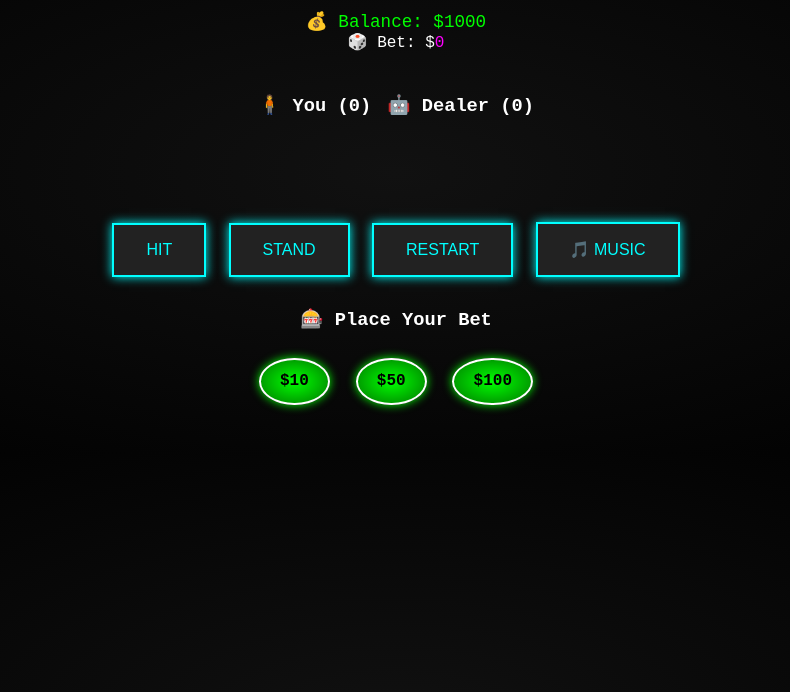
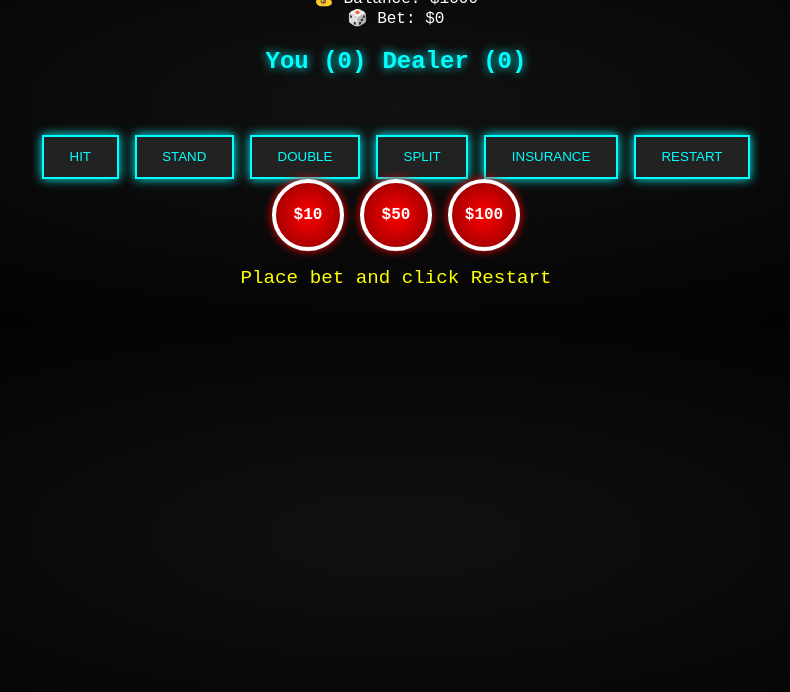
Before and after one commit to YUNGJOKING/SHAMELESS-BET, a plain HTML site: page index.html in a window 1280 px wide. Shown: the part 108-800 px from the top of the page, without its empty margins (244-1034 px from the left). Drawn offline with Linux system fonts and the light colour scheme.

Commit message:
Update index.html

```diff
--- a/index.html
+++ b/index.html
@@ -2,268 +2,197 @@
 <html lang="en">
 <head>
   <meta charset="UTF-8">
-  <title>SHAMELESS Blackjack</title>
-  <meta name="viewport" content="width=device-width, initial-scale=1.0">
+  <title>Ultimate SHAMELESS Blackjack</title>
+  <meta name="viewport" content="width=device-width, initial-scale=1">
   <style>
-    :root {
-      --neon: #0ff;
-      --dark-bg: #000;
-      --glow: 0 0 10px var(--neon);
+    @keyframes chip-pop { 0% { transform: scale(0.6); opacity: 0; }
+                          50% { transform: scale(1.1); opacity: 1; }
+                          100% { transform: scale(1); } }
+    body {
+      margin:0; padding:1rem;
+      background: radial-gradient(#111, #000);
+      color:#fff; font-family:'Courier New', monospace;
+      text-align:center;
     }
-
-    body {
-      margin: 0;
-      background: radial-gradient(#111, #000);
-      color: #fff;
-      font-family: 'Courier New', monospace;
-      text-align: center;
-      padding: 1rem;
-      overflow-x: hidden;
+    h1,h2,h3 { text-shadow:0 0 10px #0ff; color:#0ff; }
+    .flex { display:flex; justify-content:center; flex-wrap:wrap; gap:1rem; }
+    .cards { font-size:2rem; min-height:2.5rem; word-break:break-word; }
+    .button, .chip { transition:.2s; cursor:pointer; }
+    .button {
+      background:#222; border:2px solid #0ff; color:#0ff;
+      padding:.8rem 1.6rem; text-transform:uppercase;
+      box-shadow:0 0 10px #0ff;
     }
-
-    h1 {
-      color: var(--neon);
-      text-shadow: var(--glow);
-      font-size: 2.5rem;
+    .button:hover { background:#0ff; color:#000; }
+    .chip {
+      background: radial-gradient(#f00,#800);
+      width:64px; height:64px; border-radius:50%;
+      border:4px solid #fff; box-shadow:0 0 10px #f00;
+      display:flex; align-items:center; justify-content:center;
+      font-weight:bold; color:#fff; font-size:1rem;
     }
-
-    .section {
-      margin: 1.5rem 0;
-    }
-
-    .cards {
-      font-size: 2rem;
-      margin: 1rem 0;
-      min-height: 2.5rem;
-      word-break: break-word;
-    }
-
-    .chip {
-      display: inline-block;
-      margin: 0.5rem;
-      padding: 0.8rem 1.2rem;
-      border-radius: 50%;
-      background: radial-gradient(#0f0, #070);
-      border: 2px solid #fff;
-      color: #000;
-      font-weight: bold;
-      font-size: 1rem;
-      cursor: pointer;
-      box-shadow: 0 0 10px #0f0;
-      transition: transform 0.2s ease;
-    }
-
-    .chip:hover {
-      transform: scale(1.15);
-      box-shadow: 0 0 20px #0f0;
-    }
-
-    .button {
-      margin: 0.4rem;
-      padding: 1rem 2rem;
-      background: #222;
-      border: 2px solid var(--neon);
-      color: var(--neon);
-      font-size: 1rem;
-      cursor: pointer;
-      box-shadow: var(--glow);
-      text-transform: uppercase;
-    }
-
-    .button:hover {
-      background: var(--neon);
-      color: #000;
-    }
-
-    #status {
-      font-size: 1.3rem;
-      margin-top: 1rem;
-      color: #ff0;
-      text-shadow: 0 0 5px #ff0;
-    }
-
-    #balance {
-      color: #0f0;
-      font-size: 1.1rem;
-    }
-
-    #bet {
-      color: #f0f;
-    }
-
-    .responsive {
-      display: flex;
-      flex-direction: column;
-      gap: 1rem;
-      align-items: center;
-    }
-
-    @media (min-width: 600px) {
-      .responsive {
-        flex-direction: row;
-        justify-content: center;
-      }
-    }
-
-    audio {
-      display: none;
+    .chip:hover { animation:chip-pop .3s ease forwards; }
+    #status { font-size:1.2rem; color:#ff0; margin:1rem;}
+    #stats { font-size:.9rem; color:#0f0; margin-top:1rem; text-align:left; max-width:320px; margin:auto; }
+    @media (max-width:600px){
+      .flex { flex-direction:column; align-items:center; }
     }
   </style>
 </head>
 <body>
 
-  <h1>🎴 SHAMELESS Blackjack</h1>
-
+  <h1>Ultimate SHAMELESS Blackjack</h1>
   <div id="balance">💰 Balance: $<span id="player-balance">1000</span></div>
   <div>🎲 Bet: $<span id="bet">0</span></div>
 
-  <div class="section responsive">
-    <div>
-      <h3>🧍 You (<span id="player-total">0</span>)</h3>
-      <div class="cards" id="player-cards"></div>
-    </div>
-    <div>
-      <h3>🤖 Dealer (<span id="dealer-total">0</span>)</h3>
-      <div class="cards" id="dealer-cards"></div>
-    </div>
+  <div class="flex">
+    <div><h2>You (<span id="player-total">0</span>)</h2><div class="cards" id="player-cards"></div></div>
+    <div><h2>Dealer (<span id="dealer-total">0</span>)</h2><div class="cards" id="dealer-cards"></div></div>
   </div>
 
-  <div class="section">
+  <div class="flex">
     <button class="button" onclick="hit()">Hit</button>
     <button class="button" onclick="stand()">Stand</button>
+    <button class="button" onclick="doubleDown()">Double</button>
+    <button class="button" onclick="splitHand()">Split</button>
+    <button class="button" onclick="takeInsurance()">Insurance</button>
     <button class="button" onclick="restart()">Restart</button>
-    <button class="button" onclick="toggleMusic()">🎵 Music</button>
   </div>
 
-  <div class="section">
-    <h3>🎰 Place Your Bet</h3>
-    <div>
-      <span class="chip" onclick="placeBet(10)">$10</span>
-      <span class="chip" onclick="placeBet(50)">$50</span>
-      <span class="chip" onclick="placeBet(100)">$100</span>
-    </div>
+  <div class="flex">
+    <div class="chip" onclick="placeBet(10)">$10</div>
+    <div class="chip" onclick="placeBet(50)">$50</div>
+    <div class="chip" onclick="placeBet(100)">$100</div>
   </div>
 
   <div id="status"></div>
-
-  <!-- 🔊 Audio -->
-  <audio id="click-sound" src="https://cdn.pixabay.com/download/audio/2022/03/15/audio_9f6574c52a.mp3?filename=click-124467.mp3"></audio>
-  <audio id="win-sound" src="https://cdn.pixabay.com/download/audio/2022/03/15/audio_cbe73d40f3.mp3?filename=success-1-6297.mp3"></audio>
-  <audio id="lose-sound" src="https://cdn.pixabay.com/download/audio/2021/08/04/audio_3f8f6f4d7e.mp3?filename=negative_beeps-6008.mp3"></audio>
-  <audio id="bg-music" loop src="https://cdn.pixabay.com/download/audio/2022/10/12/audio_c196a3ad32.mp3?filename=casino-ambience-loop-121379.mp3"></audio>
+  <div id="stats"></div>
 
   <script>
-    let deck = [], suits = ['♠', '♥', '♦', '♣'], values = ['A','2','3','4','5','6','7','8','9','10','J','Q','K'];
-    let playerHand = [], dealerHand = [], balance = 1000, currentBet = 0, gameOver = false;
+    const suits=['♠','♥','♦','♣'], vals=['A','2','3','4','5','6','7','8','9','10','J','Q','K'];
+    let deck=[], playerHands=[], dealerHand=[], currentHand=0;
+    let balance=1000, bet=0, insBet=0, gameOver=true;
+    let stats={played:0, wins:0, losses:0, ties:0, profit:0};
 
-    const clickSound = document.getElementById('click-sound');
-    const winSound = document.getElementById('win-sound');
-    const loseSound = document.getElementById('lose-sound');
-    const music = document.getElementById('bg-music');
-
-    function play(sound) { sound.currentTime = 0; sound.play(); }
-
-    function toggleMusic() {
-      if (music.paused) music.play();
-      else music.pause();
+    function initDeck(){
+      deck=[];
+      for(let s of suits) for(let v of vals) deck.push({v,s});
+      for(let i=deck.length-1;i>0;i--){
+        let j=Math.floor(Math.random()*(i+1));
+        [deck[i],deck[j]]=[deck[j],deck[i]];
+      }
+    }
+    function cardValue(c){
+      if(['J','Q','K'].includes(c.v)) return 10;
+      if(c.v==='A') return 11; return +c.v;
+    }
+    function calcTotal(h){
+      let tot=0, aces=0;
+      h.forEach(c=>{tot+=cardValue(c); if(c.v==='A') aces++;});
+      while(tot>21 && aces--) tot-=10;
+      return tot;
+    }
+    function draw(h){h.push(deck.pop());}
+    function render(){
+      let ph=playerHands.map(h=>h.map(c=>c.v+c.s).join(' '));
+      document.getElementById('player-cards').textContent=ph.join('\n|\n');
+      document.getElementById('dealer-cards').textContent=dealerHand.map(c=>c.v+c.s).join(' ');
+      document.getElementById('player-total').textContent=calcTotal(playerHands[currentHand]);
+      document.getElementById('dealer-total').textContent=gameOver? calcTotal(dealerHand) : dealerHand[0].v+'?';
+      document.getElementById('player-balance').textContent=balance;
+      document.getElementById('bet').textContent=bet;
+      document.getElementById('stats').textContent=
+        `Hands: ${stats.played}, Wins: ${stats.wins}, Losses: ${stats.losses}, Ties: ${stats.ties}, Profit: $${stats.profit}`;
     }
 
-    function createDeck() {
-      deck = [];
-      for (let s of suits) for (let v of values) deck.push({ value: v, suit: s });
-      for (let i = deck.length - 1; i > 0; i--) {
-        let j = Math.floor(Math.random() * (i + 1));
-        [deck[i], deck[j]] = [deck[j], deck[i]];
-      }
+    function startGame(){
+      if(bet===0) return alert('Place bet!');
+      gameOver=false; insBet=0; stats.played++;
+      initDeck(); dealerHand=[]; playerHands=[[],[]]; currentHand=0;
+      draw(playerHands[0]); draw(playerHands[0]); draw(dealerHand); draw(playerHands[0]);
+      render();
+      if(dealerHand[0].v==='A') status('Offer insurance');
     }
 
-    function getValue(card) {
-      if (['K','Q','J'].includes(card.value)) return 10;
-      if (card.value === 'A') return 11;
-      return parseInt(card.value);
+    function placeBet(a){
+      if(!gameOver) return;
+      if(balance>=a){balance-=a; bet+=a; render()}
     }
 
-    function handTotal(hand) {
-      let total = 0, aces = 0;
-      for (let card of hand) {
-        total += getValue(card);
-        if (card.value === 'A') aces++;
-      }
-      while (total > 21 && aces--) total -= 10;
-      return total;
+    function hit(){
+      if(gameOver) return;
+      let h=playerHands[currentHand];
+      draw(h); render();
+      if(calcTotal(h)>21) nextOrEnd();
     }
 
-    function drawCard(hand) {
-      hand.push(deck.pop());
+    function stand(){
+      if(gameOver) return nextOrEnd();
     }
 
-    function render() {
-      document.getElementById('player-cards').textContent = playerHand.map(c => c.value + c.suit).join(' ');
-      document.getElementById('dealer-cards').textContent = dealerHand.map(c => c.value + c.suit).join(' ');
-      document.getElementById('player-total').textContent = handTotal(playerHand);
-      document.getElementById('dealer-total').textContent = handTotal(dealerHand);
-      document.getElementById('player-balance').textContent = balance;
-      document.getElementById('bet').textContent = currentBet;
+    function doubleDown(){
+      if(gameOver) return;
+      let h=playerHands[currentHand];
+      if(h.length!==2 || balance<bet) return;
+      balance-=bet; bet*=2; draw(h); render(); nextOrEnd();
     }
 
-    function hit() {
-      if (gameOver || currentBet === 0) return;
-      play(clickSound);
-      drawCard(playerHand);
+    function splitHand(){
+      let h=playerHands[0];
+      if(gameOver|| h.length!==2 || h[0].v!==h[1].v || balance<bet) return;
+      balance-=bet;
+      playerHands[1]=[h.pop()];
+      draw(playerHands[0]); draw(playerHands[1]);
       render();
-      if (handTotal(playerHand) > 21) {
-        endGame("💥 You busted!");
-        play(loseSound);
-      }
     }
 
-    function stand() {
-      if (gameOver || currentBet === 0) return;
-      while (handTotal(dealerHand) < 17) drawCard(dealerHand);
-      render();
-      let pt = handTotal(playerHand), dt = handTotal(dealerHand);
-      if (dt > 21 || pt > dt) {
-        balance += currentBet * 2;
-        endGame("🎉 You win!");
-        play(winSound);
-      } else if (pt < dt) {
-        endGame("😭 Dealer wins.");
-        play(loseSound);
-      } else {
-        balance += currentBet;
-        endGame("🤝 It's a tie.");
-        play(clickSound);
-      }
+    function takeInsurance(){
+      if(gameOver|| insBet|| dealerHand[0].v!=='A') return;
+      if(balance>=bet/2){balance-=bet/2; insBet=bet/2; render()}
     }
 
-    function placeBet(amount) {
-      if (playerHand.length > 0 || gameOver === false) return;
-      if (balance >= amount) {
-        balance -= amount;
-        currentBet += amount;
-        play(clickSound);
-        render();
-      }
+    function nextOrEnd(){
+      if(currentHand+1<playerHands.length){
+        currentHand++; render();
+      } else dealerPlay();
     }
 
-    function endGame(msg) {
-      document.getElementById('status').textContent = msg;
-      currentBet = 0;
-      gameOver = true;
+    function dealerPlay(){
+      gameOver=true;
+      while(calcTotal(dealerHand)<17 || (calcTotal(dealerHand)===17 && dealerHand.some(c=>c.v==='A') && calcTotal(dealerHand)<=17)){
+        draw(dealerHand);
+      }
+      settle();
     }
 
-    function restart() {
-      if (currentBet === 0) return alert("Place your bet first!");
-      createDeck();
-      playerHand = [], dealerHand = [], gameOver = false;
-      document.getElementById('status').textContent = '';
-      drawCard(playerHand); drawCard(playerHand); drawCard(dealerHand);
+    function settle(){
+      let dealerTotal=calcTotal(dealerHand);
+      playerHands.forEach(h=>{
+        let pt=calcTotal(h);
+        if(pt>21){ stats.losses++; stats.profit-=bet; }
+        else if(dealerTotal>21||pt>dealerTotal){ stats.wins++; stats.profit+=bet*2; balance+=bet*2; }
+        else if(pt<dealerTotal){ stats.losses++; stats.profit-=bet; }
+        else { stats.ties++; stats.profit+=bet; balance+=bet; }
+      });
+      if(insBet){
+        if(calcTotal(dealerHand)===21) { balance+=insBet*3; stats.profit+=insBet*2;}
+      }
+      status('Round over. Click Restart');
+      bet=0; insBet=0;
       render();
-      play(clickSound);
     }
 
-    // Start
-    createDeck(); render();
+    function status(msg){
+      document.getElementById('status').textContent=msg;
+    }
+
+    function restart(){
+      if(!gameOver) return startGame();
+      else { bet=0; status('Place bet and click Restart'); render(); }
+    }
+
+    // init page
+    gameOver=true; status('Place bet and click Restart'); render();
   </script>
 </body>
 </html>
```
